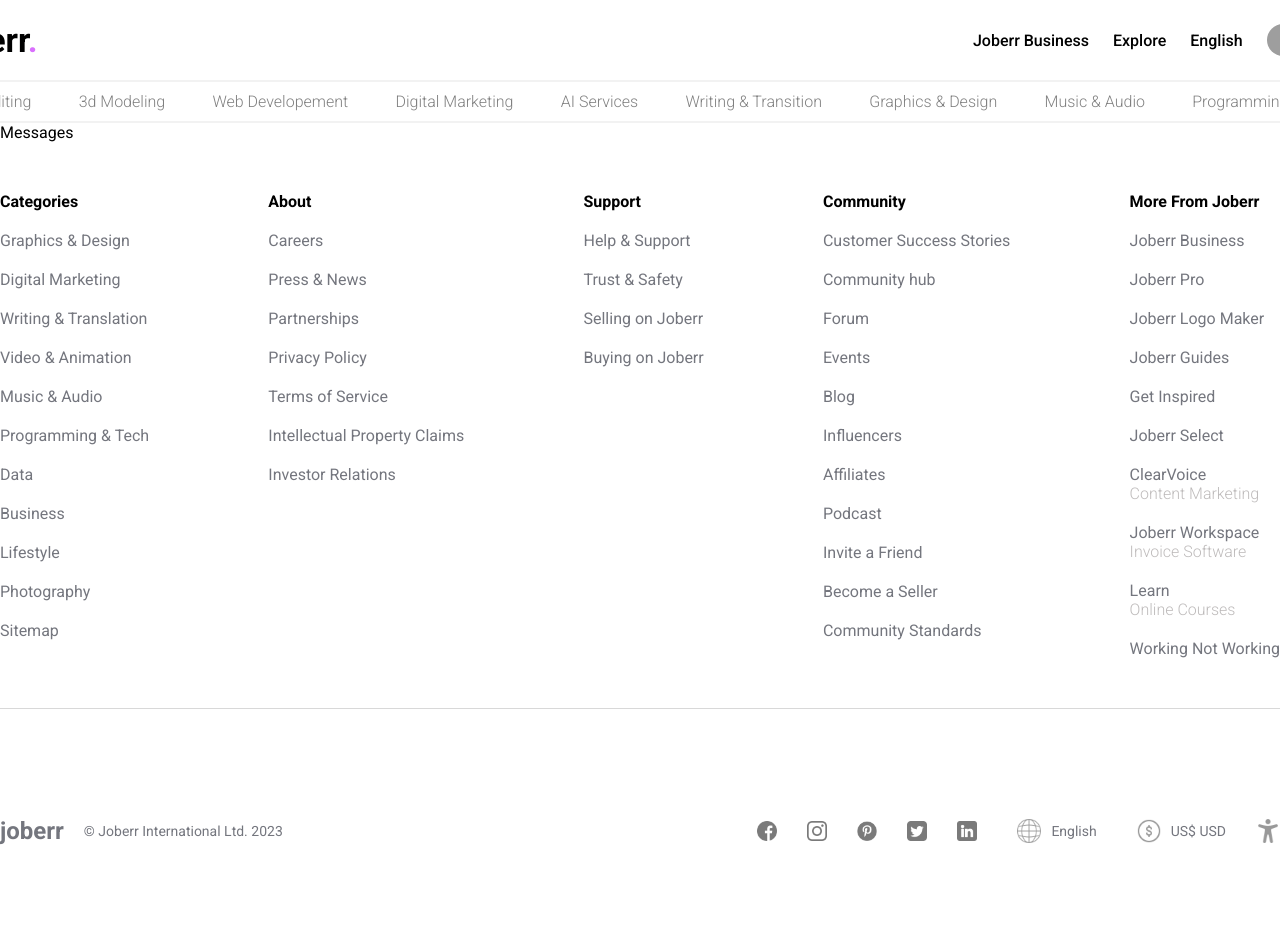
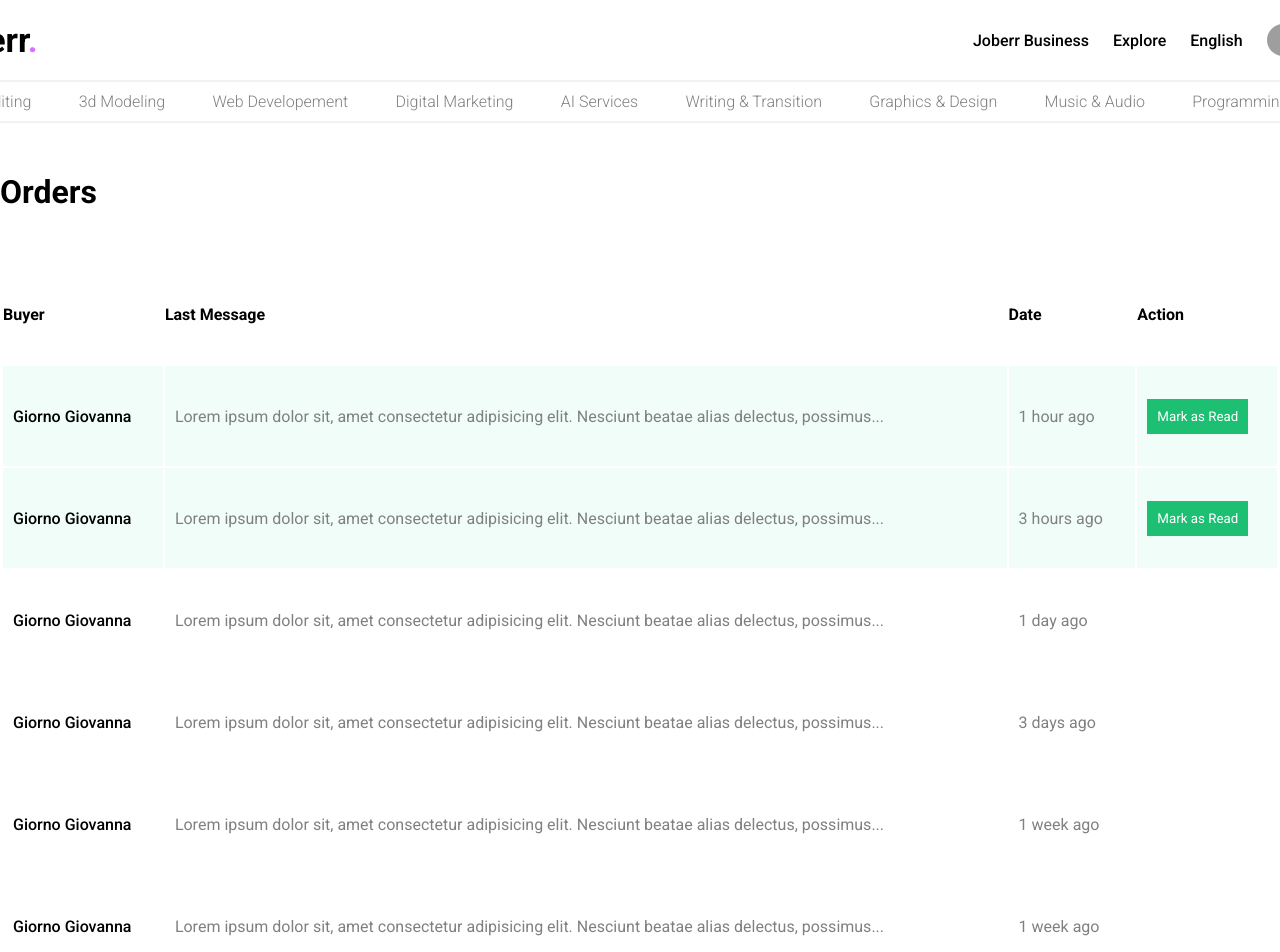
Before and after one commit to HamzaJabri99/joberr, a React (Vite) app: page /messages in a window 1280 px wide. Shown: the top 952 px of the page. Before the commit the page ends 903 px from the top, so only its background shows below. Built offline with nearby package versions, Linux system fonts and the light colour scheme; grey boxes are pictures that could not be loaded.

Commit message:
designing messages page

```diff
--- a/src/App.jsx
+++ b/src/App.jsx
@@ -57,7 +57,7 @@
         element:<Messages/>
       },
       {
-        path:'/message',
+        path:'/message/:id',
         element:<Message/>
       }
      ]
--- a/src/pages/messages/Messages.jsx
+++ b/src/pages/messages/Messages.jsx
@@ -1,9 +1,88 @@
-import React from 'react'
+import React from "react";
+import "./Messages.scss";
+import { Link } from "react-router-dom";
+const Messages = () => {
+  const currentUser = {
+    id: 3,
+    username: "hamza doe",
+    isSeller: false,
+  };
+  const message = `Lorem ipsum dolor sit, amet consectetur adipisicing elit.
+  Nesciunt beatae alias delectus, possimus suscipit voluptas
+  accusantium quas eum et dignissimos, dolores fugit sit facilis
+  hic rerum nobis perspiciatis. Eaque, ullam.`;
+  return (
+    <div className="messages">
+      <div className="container">
+        <div className="title">
+          <h1>Orders</h1>
+        </div>
+        <table>
+          <tr>
+            <th>Buyer</th>
+            <th>Last Message</th>
+            <th>Date</th>
+            <th>Action</th>
+          </tr>
+          <tr className="read">
+            <td>Giorno Giovanna</td>
+            <td>
+              <Link to="/message/2" className="link">{message.substring(0, 100)}...</Link>
+            </td>
+            <td>1 hour ago</td>
+            <td>
+              <button>Mark as Read</button>
+            </td>
+          </tr>
+          <tr className="read">
+            <td>Giorno Giovanna</td>
+            <td>
+              <Link to="/message/2" className="link">{message.substring(0, 100)}...</Link>
+            </td>
+            <td>3 hours ago</td>
+            <td>
+              <button>Mark as Read</button>
+            </td>
+          </tr>
+          <tr>
+            <td>Giorno Giovanna</td>
+            <td>
+              <Link to="/message/2" className="link">{message.substring(0, 100)}...</Link>
+            </td>
+            <td>1 day ago</td>
+          </tr>
+          <tr>
+            <td>Giorno Giovanna</td>
+            <td>
+              <Link to="/message/2" className="link">{message.substring(0, 100)}...</Link>
+            </td>
+            <td>3 days ago</td>
+          </tr>
+          <tr>
+            <td>Giorno Giovanna</td>
+            <td>
+              <Link to="/message/2" className="link">{message.substring(0, 100)}...</Link>
+            </td>
+            <td>1 week ago</td>
+          </tr>
+          <tr>
+            <td>Giorno Giovanna</td>
+            <td>
+              <Link to="/message/2" className="link">{message.substring(0, 100)}...</Link>
+            </td>
+            <td>1 week ago</td>
+          </tr>
+          <tr>
+            <td>Giorno Giovanna</td>
+            <td>
+              <Link to="/message/2" className="link">{message.substring(0, 100)}...</Link>
+            </td>
+            <td>1 month ago</td>
+          </tr>
+        </table>
+      </div>
+    </div>
+  );
+};
 
-const Messages = () => {
-  return (
-    <div>Messages</div>
-  )
-}
-
-export default Messages
+export default Messages;
--- a/src/pages/messages/Messages.scss
+++ b/src/pages/messages/Messages.scss
@@ -0,0 +1,47 @@
+.messages {
+    display: flex;
+    justify-content: center;
+    .container {
+      width: 1400px;
+      padding: 50px 0;
+      display: flex;
+      flex-direction: column;
+      gap: 50px;
+      .title {
+        display: flex;
+        justify-content: space-between;
+        align-items: center;
+
+      }
+      table {
+        width: 100%;
+        border: 1px solid white;
+        tr {
+          height: 100px;
+          &.read {
+            background-color: rgba(0, 216, 144, 0.059);
+          }
+          th{
+              text-align: left;
+          }
+          td {
+            padding: 10px;
+            &:first-child{
+                color: black;
+                font-weight: 500;
+            }
+            &:nth-child(2),&:nth-child(3){
+                color: gray;
+            }
+            button {
+                background-color: #1dbf73;
+                color: white;
+                border: none;
+                padding: 10px;
+                cursor: pointer;
+              }
+          }
+        }
+      }
+    }
+  }
```
